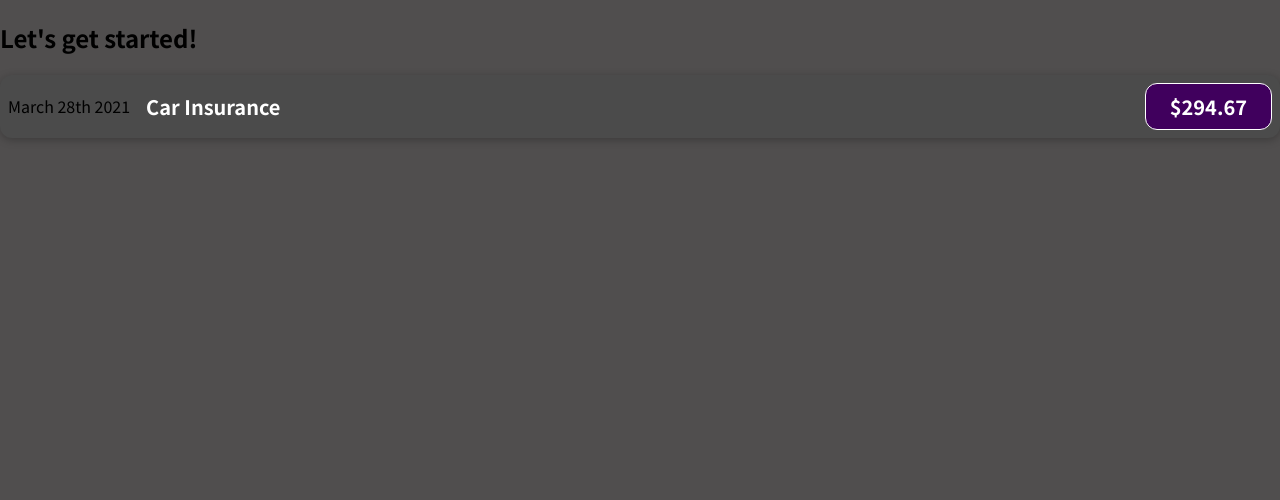
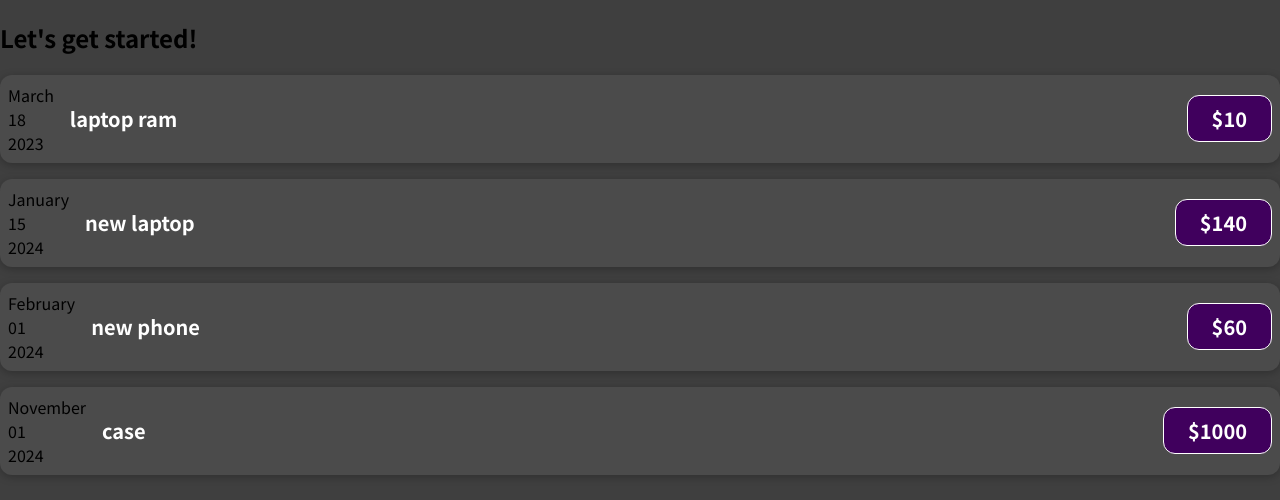
Before and after one commit to Hawkazizi/React-ForLearning, a JavaScript app: page / in a window 1280 px wide. Shown: the top 500 px of the page. Built offline with nearby package versions, Linux system fonts and the light colour scheme.

Commit message:
passing data via props!!!

```diff
--- a/src/App.js
+++ b/src/App.js
@@ -1,10 +1,49 @@
 import ExpenseItem from "./components/ExpenseItem";
 
 function App() {
+  const expense = [
+    {
+      id: "0e2",
+      title: "laptop ram",
+      amount: "10",
+      date: new Date(2023, 2, 18),
+    },
+    {
+      id: "2w1",
+      title: "new laptop",
+      amount: "140",
+      date: new Date(2023, 12, 15),
+    },
+    { id: "4q1", title: "new phone", amount: "60", date: new Date(2024, 1, 1) },
+    { id: "9f3", title: "case", amount: "1000", date: new Date(2024, 10, 1) },
+  ];
   return (
     <div>
       <h2>Let's get started!</h2>
-      <ExpenseItem></ExpenseItem>
+      <ExpenseItem
+        id={expense[0].id}
+        title={expense[0].title}
+        amount={expense[0].amount}
+        date={expense[0].date}
+      ></ExpenseItem>
+      <ExpenseItem
+        id={expense[1].id}
+        title={expense[1].title}
+        amount={expense[1].amount}
+        date={expense[1].date}
+      ></ExpenseItem>
+      <ExpenseItem
+        id={expense[2].id}
+        title={expense[2].title}
+        amount={expense[2].amount}
+        date={expense[2].date}
+      ></ExpenseItem>
+      <ExpenseItem
+        id={expense[3].id}
+        title={expense[3].title}
+        amount={expense[3].amount}
+        date={expense[3].date}
+      ></ExpenseItem>
     </div>
   );
 }
--- a/src/components/ExpenseItem.js
+++ b/src/components/ExpenseItem.js
@@ -1,12 +1,20 @@
 import "./ExpenseItem.css";
 
-function ExpenseItem() {
+function ExpenseItem(props) {
+  const month = props.date.toLocaleString("en-US", { month: "long" });
+  const day = props.date.toLocaleString("en-US", { day: "2-digit" });
+  const year = props.date.getFullYear();
+
   return (
     <div className="expense-item">
-      <div>March 28th 2021</div>
+      <div>
+        <div>{month}</div>
+        <div>{day}</div>
+        <div>{year}</div>
+      </div>
       <div className="expense-item__description">
-        <h2>Car Insurance</h2>
-        <div className="expense-item__price">$294.67</div>
+        <h2>{props.title}</h2>
+        <div className="expense-item__price">${props.amount}</div>
       </div>
     </div>
   );
--- a/src/index.css
+++ b/src/index.css
@@ -10,5 +10,5 @@ html {
 
 body {
   margin: 0;
-  background-color: #504e4e;
+  background-color: #3f3f3f;
 }
```
Also changed, not shown: 1 other file (tests, documents, lock files or other folders).
